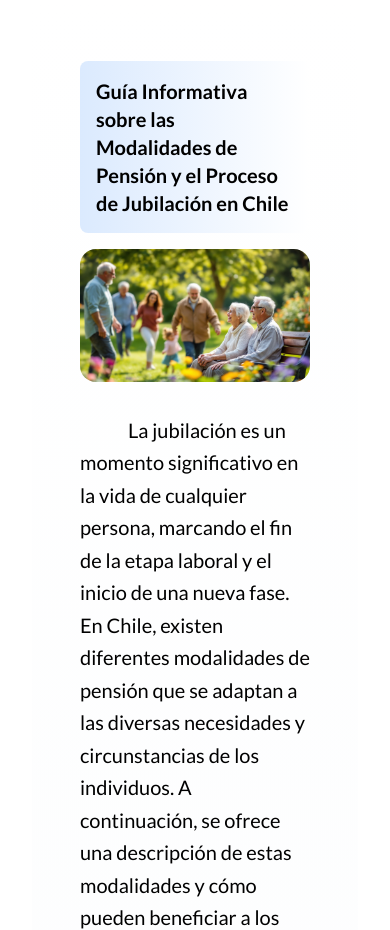
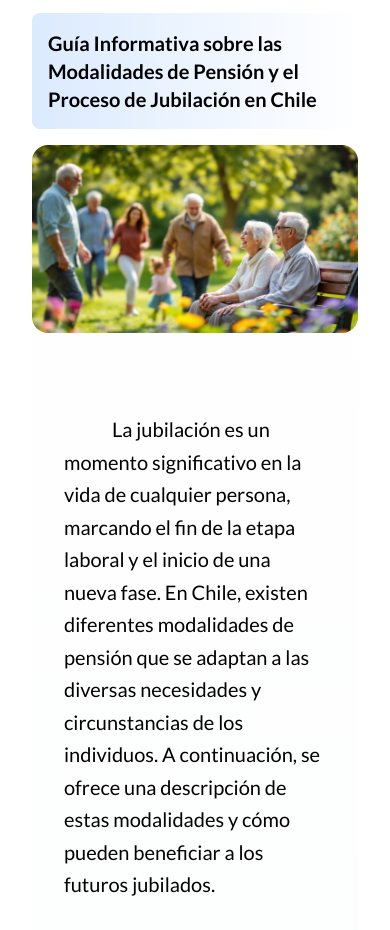
Before and after one commit to softwarebiobio/masjubilaciones.cl, an Eleventy site: page src/posts/2024-11-01/index.md in a window 390 px wide. Shown: the part 171-1101 px from the top of the page. Built offline with nearby package versions, Linux system fonts and the light colour scheme; Eleventy itself is replaced by a stand-in of ours; files that its build step writes are made by us from their sources.

Commit message:
Adjust article padding and add px-8 class
Reformatted article HTML for better readability and added padding to the section inside the article. Also introduced a px-8 utility class in CSS for consistent horizontal padding.

```diff
--- a/src/_includes/article.html
+++ b/src/_includes/article.html
@@ -61,7 +61,8 @@ layout: 'blog.html'
     </div>
 </section>
 
-<article class="text-black container p-12 lg:px-32 bg-gradient-to-b dark:from-slate-900 dark:to-slate-600 dark:text-white from-white to-slate-100 rounded-2xl text-xl">
+<article
+        class="text-black container  bg-gradient-to-b dark:from-slate-900 dark:to-slate-600 dark:text-white from-white to-slate-100 rounded-2xl text-xl">
 
     <header class="bg-gradient-to-r dark:from-blue-900 dark:to-blue-400 from-blue-100 dark:text-white to-white p-4 my-4 rounded-lg md:text-4xl md:p-8">
         <h1>{{title}}</h1>
@@ -70,7 +71,7 @@ layout: 'blog.html'
         <img src="{{page.url}}{{image}}" class="w-full rounded-2xl mb-8">
     </figure>
 
-    <section class="prose dark:prose-dark  leading-relaxed md:leading-loose indent-12">
+    <section class="prose dark:prose-dark  leading-relaxed md:leading-loose indent-12 p-8">
         {{content}}
     </section>
 </article>
```
Also changed, not shown: src/css/styles.css.
